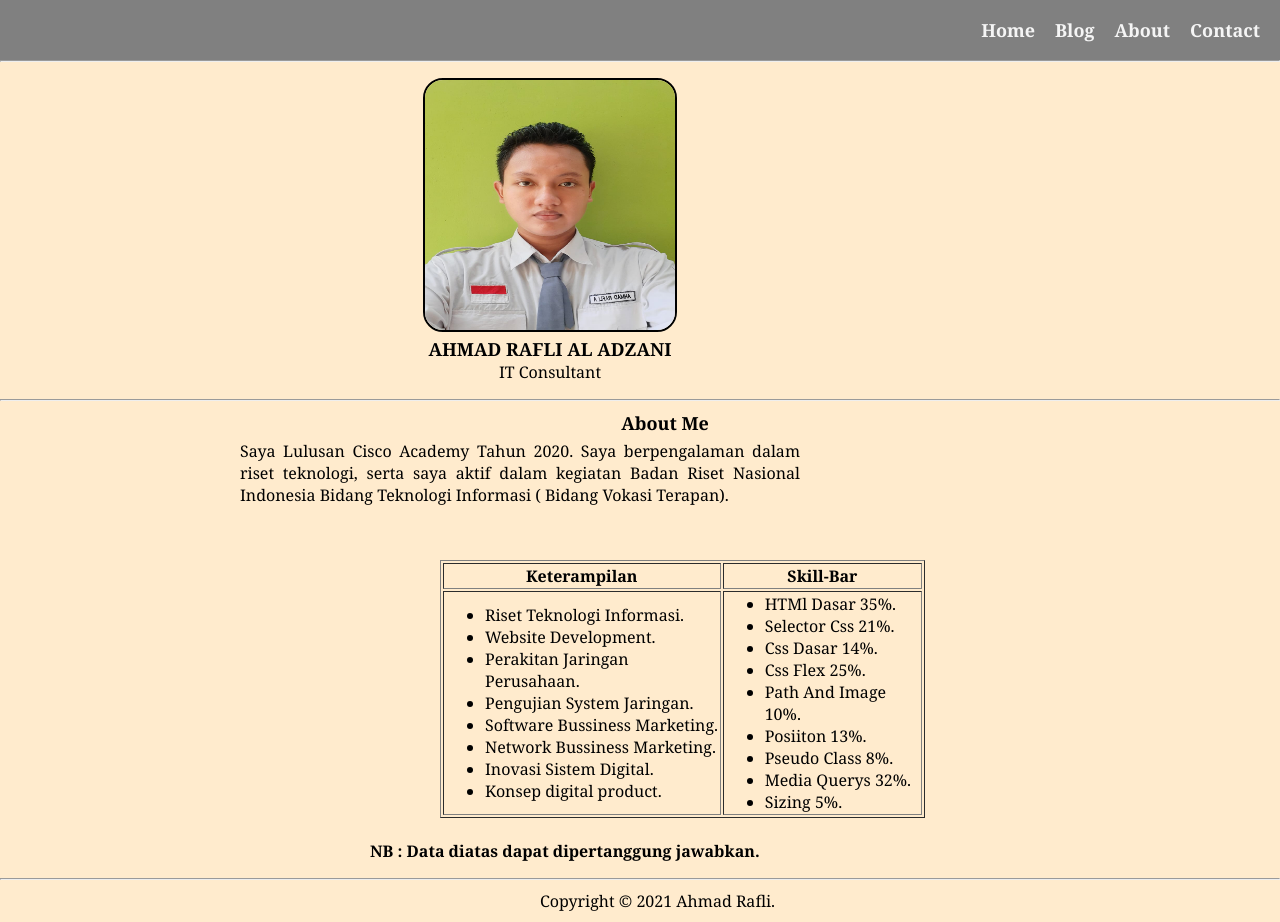
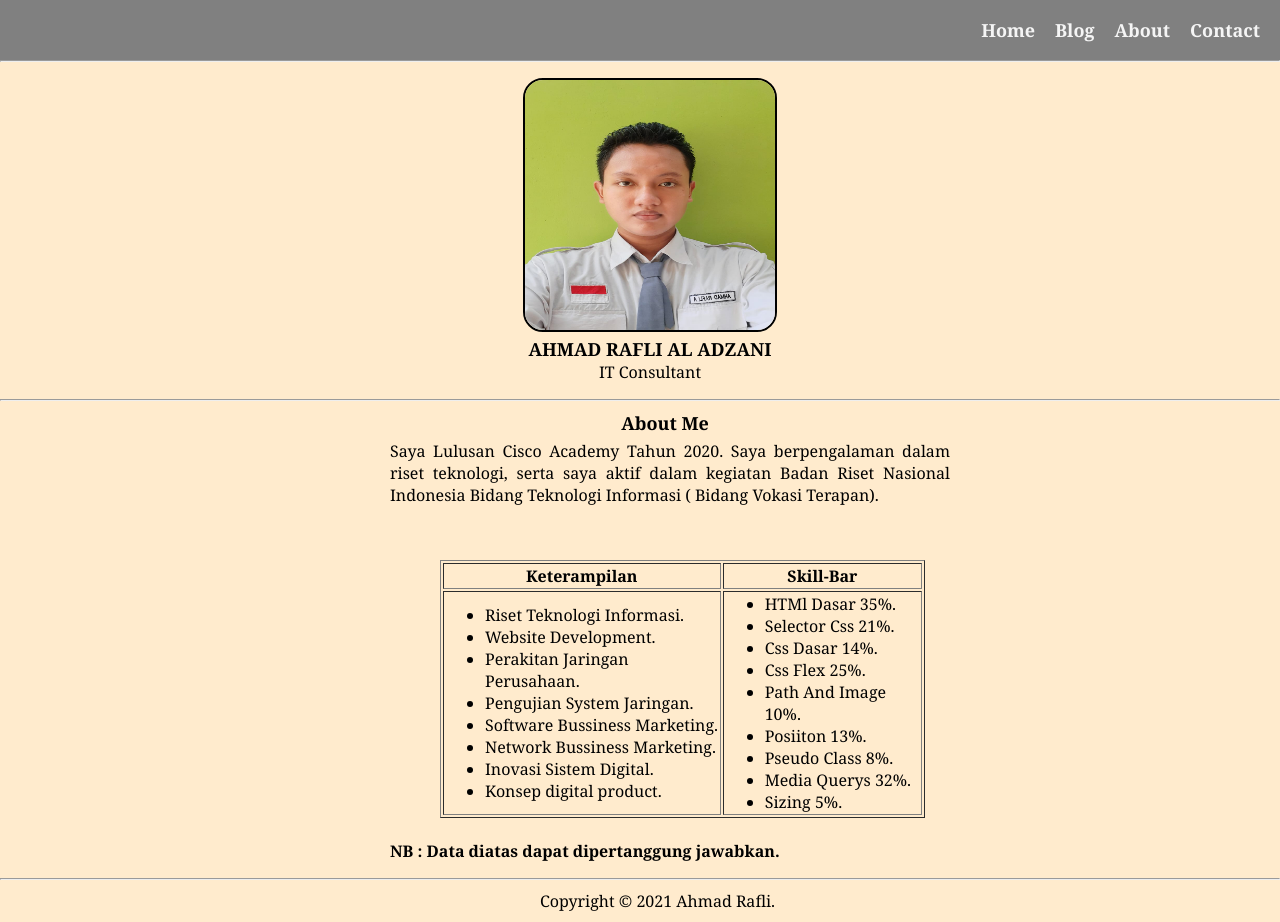
Before and after one commit to Mepopo-Class/html-css, a plain HTML site: page rafli/Belajar7.html in a window 1280 px wide. Drawn offline with Linux system fonts and the light colour scheme.

Commit message:
Revisi Task

```diff
--- a/rafli/Belajar7.html
+++ b/rafli/Belajar7.html
@@ -130,7 +130,7 @@
         article > h2
         {
             text-align: left;
-            margin-left: 100px;
+            margin-left: 107px;
             margin-top: 5px;
         }
         article > p
@@ -158,7 +158,7 @@
      .about-me
       {
          text-align: justify;
-         margin-left: 200px;
+         margin-left: 350px;
          margin-top: 5px;
       }
       img
@@ -171,7 +171,7 @@
       .grow
       {
           justify-content: center;
-          margin-left: 250px;
+          margin-left: 350px;
       }
       article > h2
       {
@@ -187,7 +187,7 @@
       }
       .NB
       {
-          margin-left: 30px;
+          margin-left: 50px;
       }
      footer
      {
```
